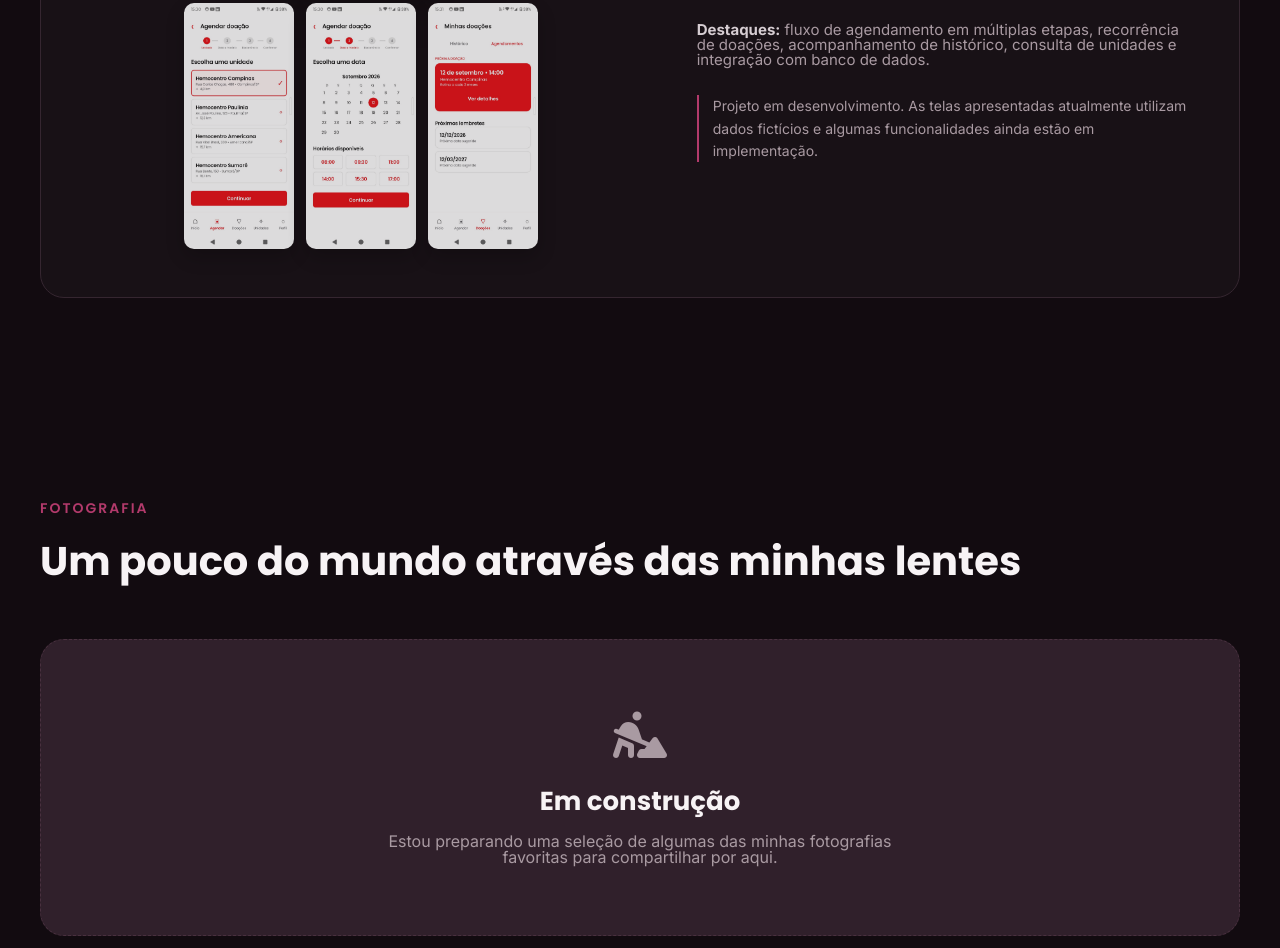
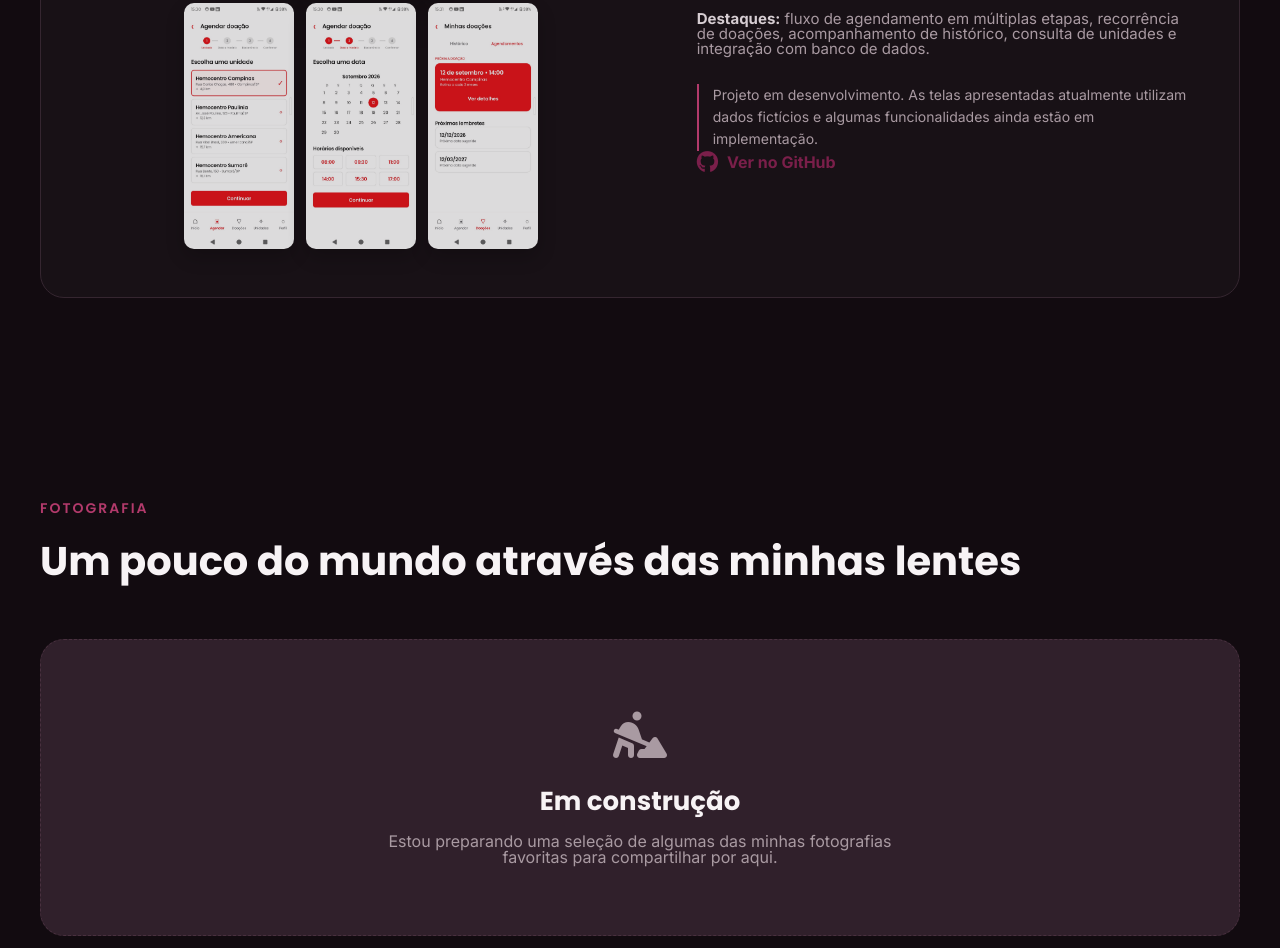
Before and after one commit to KatiaSato/Portifolio, a website built with webpack: page index.html in a window 1280 px wide. Shown: the part 3799-4747 px from the top of the page. Built offline with nearby package versions, Linux system fonts and the light colour scheme.

Commit message:
Add GitHub link to blood donation project

```diff
--- a/index.html
+++ b/index.html
@@ -377,6 +377,16 @@
             em implementação.
           </p>
 
+          <a
+            href="https://github.com/KatiaSato/Doe_Sangue"
+            target="_blank"
+            rel="noopener noreferrer"
+            class="project-github"
+          >
+            <i class="fa-brands fa-github"></i>
+            Ver no GitHub
+          </a>
+
         </div>
 
       </article>
```
